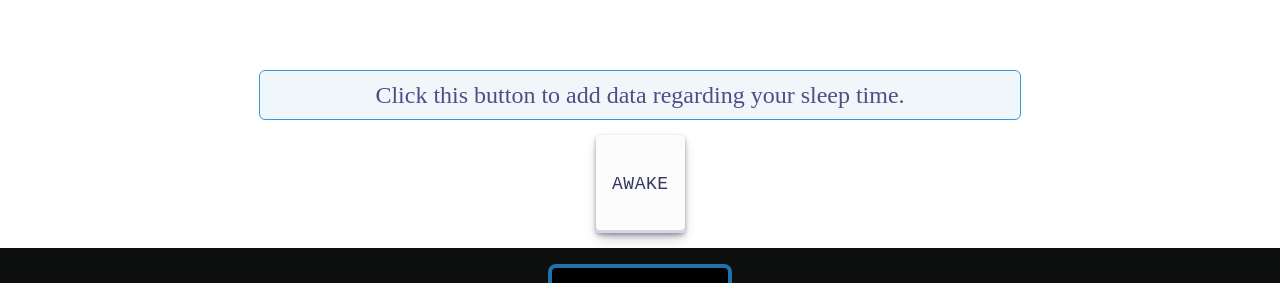
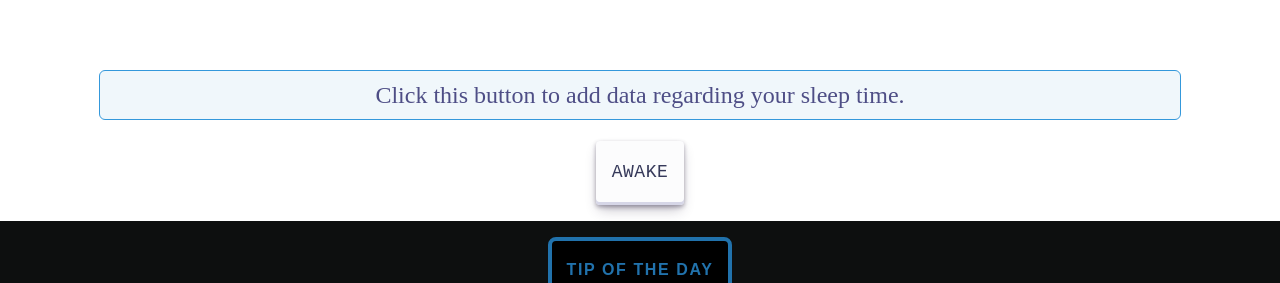
Before and after one commit to Dhruvil-Lakhtaria/Medicine-Dosage-and-Sleep-Tracker, a React (Create React App) app in the folder client/: page /snooze in a window 1280 px wide. Shown: the part 807-1090 px from the top of the page. Built offline with nearby package versions, Linux system fonts and the light colour scheme; a web font is replaced by a local one.

Commit message:
alertbox removed

```diff
--- a/client/package.json
+++ b/client/package.json
@@ -17,7 +17,7 @@
     "react-dom": "^17.0.2",
     "react-live-clock": "^5.6.1",
     "react-router-dom": "^6.2.2",
-    "react-scripts": "5.0.0",
+    "react-scripts": "^5.0.0",
     "typewriter-effect": "^2.18.2",
     "uuid": "^8.3.2",
     "web-vitals": "^2.1.4"
--- a/client/src/components/Snooze/SleepButton.js
+++ b/client/src/components/Snooze/SleepButton.js
@@ -11,11 +11,11 @@ const SleepButton = () => {
         setIsSleeping(!isSleeping)
         const date = new Date();
         if (!isSleeping) {
-            alert(`Sleeping time recorded @ \n ${date}`)
+            // alert(`Sleeping time recorded @ \n ${date}`)
             addSleepingTime([...sleepingTimes, date]);
         }
         else {
-            alert(`Waking time recorded @ \n${date}`)
+        //     alert(`Waking time recorded @ \n${date}`)
             addWakeTime([...wakingTimes, date]);
             const curr_date=date;
             const pre_date=sleepingTimes[sleepingTimes.length-1];
--- a/client/src/css/Snooze.css
+++ b/client/src/css/Snooze.css
@@ -1,6 +1,6 @@
 @import url(https://fonts.googleapis.com/css?family=Roboto:400,700,900);
 
-#id{
+#id {
   font-size: 8000 px;
   font-family: "Gideon Roman", cursive;
   text-align: center;
@@ -14,21 +14,21 @@
   align-items: center;
   flex-direction: column;
   justify-content: center;
-    color:black;
+  color: black;
   font-size: 1.25rem;
   font-family: "Gideon Roman", cursive;
 }
-  .snooze-section h4{
+.snooze-section h4 {
   font-family: "Gideon Roman", cursive;
 }
-  .snooze-header{
+.snooze-header {
   margin: 0px auto;
   text-align: center;
 }
-.Form{
+.Form {
   padding: 5px 20px;
   text-align: center;
-        width:200px;
+  width: 200px;
   display: block;
   align-items: center;
 }
@@ -36,12 +36,12 @@
 .Form fieldset {
   margin: 20px 0;
 }
-h1.Formm{
-    color:black;
-    width:fit-content;
+h1.Formm {
+  color: black;
+  width: fit-content;
   font-family: Verdana, Geneva, Tahoma, sans-serif;
 }
-.totd{
+.totd {
   display: flex;
   justify-content: center;
   background-color: #0d0f0f;
@@ -49,7 +49,7 @@ h1.Formm{
   opacity: 1;
   transition: 0.3s;
 }
-#button{
+#button {
   margin: 0;
   display: flex;
   align-items: center;
@@ -77,149 +77,47 @@ h1.Formm{
   color: rgb(238, 225, 225);
   opacity: 0.6;
   content: "Completed!" !important;
-
 }
 #button:hover span {
   transform: translateY(0) scale(1);
 }
 
 #buttonSleep {
+  margin: 1rem;
+  padding: 1rem;
   align-items: center;
-  appearance: none;
-  background-color: #FCFCFD;
+  background-color: #fcfcfd;
   border-radius: 4px;
   border-width: 0;
-  box-shadow: rgba(45, 35, 66, 0.4) 0 2px 4px,rgba(45, 35, 66, 0.3) 0 7px 13px -3px,#D6D6E7 0 -3px 0 inset;
-  box-sizing: border-box;
-  color: #36395A;
+  box-shadow: rgba(45, 35, 66, 0.4) 0 2px 4px,
+    rgba(45, 35, 66, 0.3) 0 7px 13px -3px, #d6d6e7 0 -3px 0 inset;
+  color: #36395a;
   cursor: pointer;
-  display: inline-flex;
-  font-family: "JetBrains Mono",monospace;
-  height: 98px;
-  justify-content: center;
-  line-height: 1;
-  list-style: none;
-  overflow: hidden;
-  padding-left: 16px;
-  padding-right: 16px;
-  position: relative;
-  text-align: left;
-  text-decoration: none;
-  transition: box-shadow .15s,transform .15s;
-  user-select: none;
-  -webkit-user-select: none;
-  touch-action: manipulation;
-  white-space: nowrap;
-  will-change: box-shadow,transform;
+  font-family: "JetBrains Mono", monospace;
   font-size: 18px;
-  margin-left: auto;
-  margin-right: auto;
-  margin-top: 10px;
-  margin-bottom: 15px;
-
-}
-#buttonSleep:focus {
-  box-shadow: #D6D6E7 0 0 0 1.5px inset, rgba(45, 35, 66, 0.4) 0 2px 4px, rgba(45, 35, 66, 0.3) 0 7px 13px -3px, #D6D6E7 0 -3px 0 inset;
 }
 
-#buttonSleep:hover {
-  box-shadow: rgba(45, 35, 66, 0.4) 0 4px 8px, rgba(45, 35, 66, 0.3) 0 7px 13px -3px, #D6D6E7 0 -3px 0 inset;
-  transform: translateY(-2px);
-}
 
-#buttonSleep:active {
-  box-shadow: #D6D6E7 0 3px 7px inset;
-  transform: translateY(2px);
-}
-#buttonSleep.glow-on-hover {
-  width: 220px;
-  height: 50px;
-  border: none;
-  outline: none;
-  color: #fff;
-  background: #111;
-  cursor: pointer;
-  position: relative;
-  z-index: 0;
-  border-radius: 10px;
-  align-items: center;
-  margin:5px;
-}
-@keyframes example {
-  from {background-color: white;}
-  to {background-color: rgb(162, 209, 211);}
-}
-
-/* The element to apply the animation to */
 .Sleep_Text {
-  margin:4px;
+  margin: 4px;
   margin-bottom: 5px;
-  width:50%;
+  width: 75%;
   align-items: center;
   margin-left: auto;
   margin-right: auto;
-  ;
   -moz-border-radius: 6px;
   -webkit-border-radius: 6px;
   background-color: #f0f7fb;
-     background-position: 9px 0px;
-     background-repeat: no-repeat;
   border: solid 1px #3498db;
   border-radius: 6px;
   line-height: 18px;
   overflow: hidden;
   padding: 15px 60px;
 }
-.Sleep_Text{
+.Sleep_Text {
   align-items: center;
   text-align: center;
-  color:rgb(78, 78, 134);
+  color: rgb(78, 78, 134);
   font-size: 1.5rem;
   font-family: "Gideon Roman", cursive;
 }
-#buttonSleep.glow-on-hover:before {
-  content: '';
-  background: linear-gradient(45deg, #ff0000, #ff7300, #fffb00, #48ff00, #00ffd5, #002bff, #7a00ff, #ff00c8, #ff0000);
-  position: absolute;
-  top: -2px;
-  left:-2px;
-  background-size: 400%;
-  z-index: -1;
-  filter: blur(5px);
-  width: calc(100% + 4px);
-  height: calc(100% + 4px);
-  animation: glowing 20s linear infinite;
-  opacity: 0;
-  transition: opacity .3s ease-in-out;
-  border-radius: 10px;
-}
-
-#buttonSleep.glow-on-hover:active {
-  color: #000
-}
-
-#buttonSleep.glow-on-hover:active:after {
-  background: transparent;
-}
-
-#buttonSleep.glow-on-hover:hover:before {
-  opacity: 1;
-}
-
-#buttonSleep.glow-on-hover:after {
-  z-index: -1;
-  content: '';
-  position: absolute;
-  width: 100%;
-  height: 100%;
-  background: #111;
-  left: 0;
-  top: 0;
-  border-radius: 10px;
-}
-
-@keyframes glowing {
-  0% { background-position: 0 0; }
-  50% { background-position: 400% 0; }
-  100% { background-position: 0 0; }
-}
```
Also changed, not shown: 1 other file (tests, documents, lock files or other folders). Lines whose indentation alone changed are shown as unchanged.
